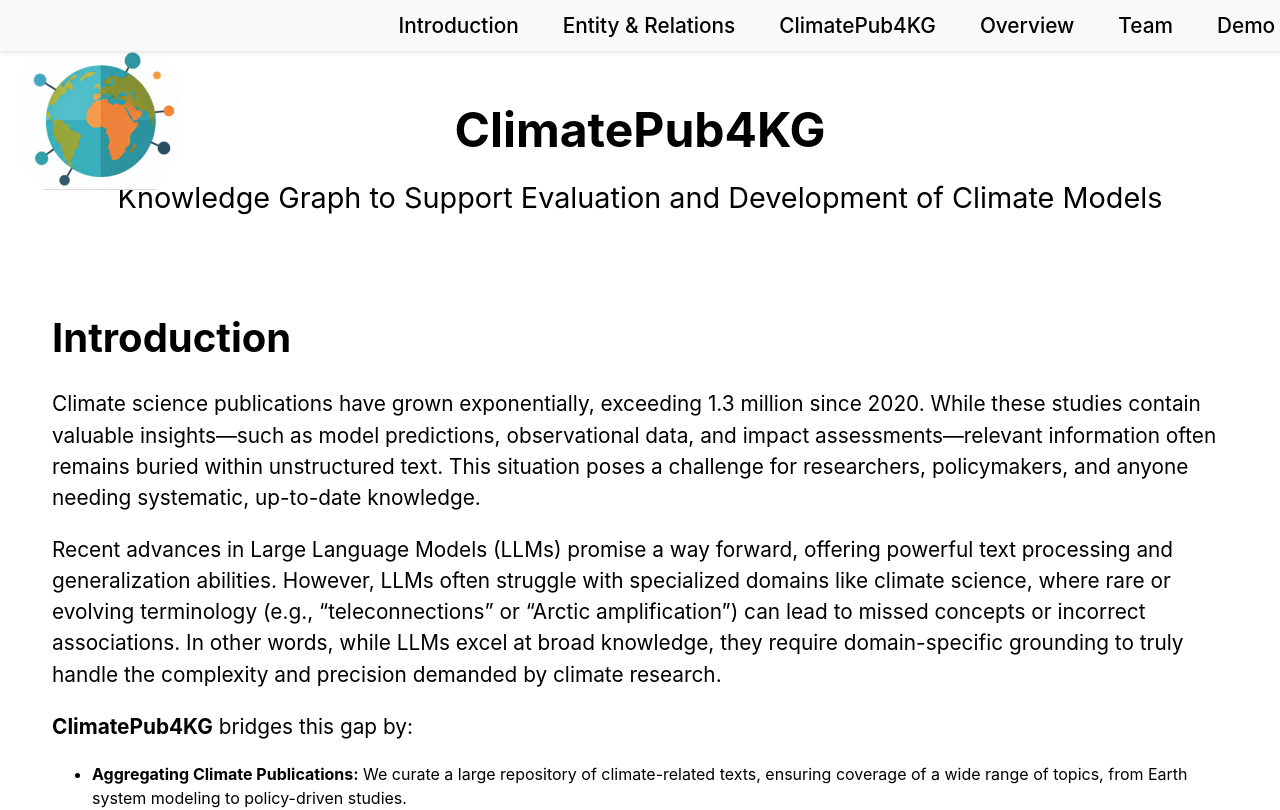
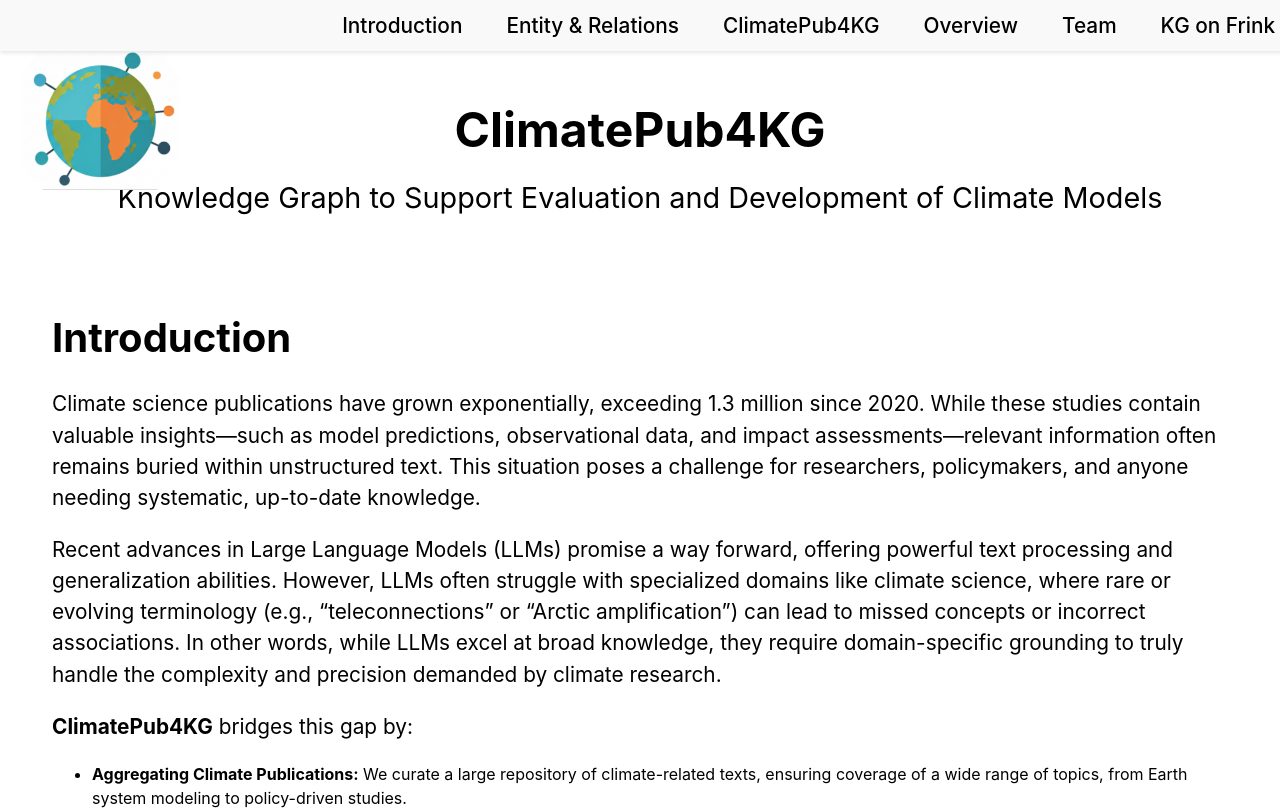
Before and after one commit to ClimatePub4KG/climatepub4kg, a React (Vite) app: page / in a window 1280 px wide. Shown: the top 810 px of the page. Built offline with nearby package versions, Linux system fonts and the light colour scheme.

Commit message:
update link text for Frink demo

```diff
--- a/src/App.tsx
+++ b/src/App.tsx
@@ -16,7 +16,7 @@ const App: React.FC = () => {
               <li><a href="#team">Team</a></li>
               <li>
                 <a href="https://nam10.safelinks.protection.outlook.com/?url=https%3A%2F%2Ffrink.apps.renci.org%2F%3Fquery%3DPREFIX%2Brdf%3A%2B%253Chttp%3A%2F%2Fwww.w3.org%2F1999%2F02%2F22-rdf-syntax-ns%2523%253E%250APREFIX%2Brdfs%3A%2B%253Chttp%3A%2F%2Fwww.w3.org%2F2000%2F01%2Frdf-schema%2523%253E%250ASELECT%2B*%2BWHERE%2B%257b%250A%2B%2B%3Fsub%2B%3Fpred%2B%3Fobj%2B.%250A%257d%2BLIMIT%2B10%26sources%3Dclimatepub4kg&data=05%7C02%7Ccaleb.hageman%40temple.edu%7Cde51bfa2d9234bb62eb208dd33f99f8f%7C716e81efb52244738e3110bd02ccf6e5%7C0%7C0%7C638723869405502070%7CUnknown%7CTWFpbGZsb3d8eyJFbXB0eU1hcGkiOnRydWUsIlYiOiIwLjAuMDAwMCIsIlAiOiJXaW4zMiIsIkFOIjoiTWFpbCIsIldUIjoyfQ%3D%3D%7C0%7C%7C%7C&sdata=SFBfRLqlaBZ5RasGSN0oXv1FcI5rPy6A5OESOUU6Ly8%3D&reserved=0" target="_blank" rel="noopener noreferrer">
-                  Demo
+                  KG on Frink
                 </a>
               </li>
 
```
